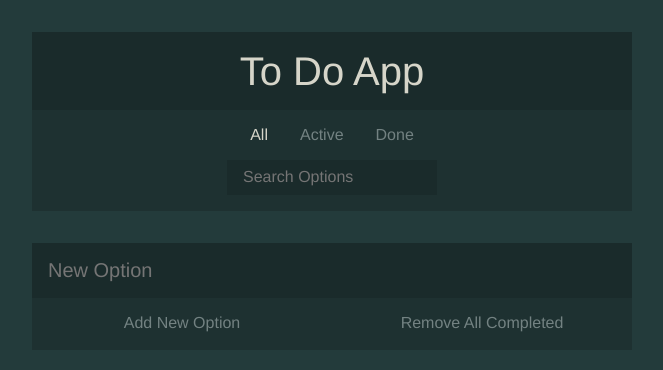
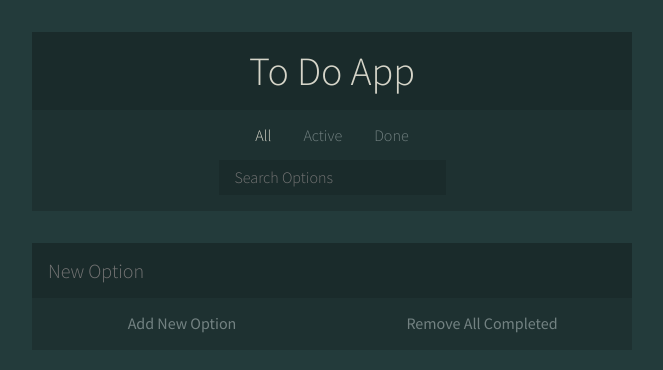
Before and after one commit to stormcloud266/react-boilerplate, a React app: page / in a window 1280 px wide. Shown: the whole page, without its empty margins (308-971 px from the left). Built offline with nearby package versions, Linux system fonts and the light colour scheme.

Commit message:
added new font

```diff
--- a/src/components/ToDoApp.js
+++ b/src/components/ToDoApp.js
@@ -62,7 +62,6 @@ class ToDoApp extends React.Component {
     return (
       <div className="wrapper">
         <Header />
-        {/* <button onClick={this.lg}>click</button> */}
         <FilterButtons
           handleSetView={this.handleSetView}
           view={this.state.view}
--- a/src/styles/base/_base.scss
+++ b/src/styles/base/_base.scss
@@ -4,9 +4,9 @@ html {
 }
 body {
   height: 100%;
-  font-family: Helvetica, Arial, sans-serif;
+  font-family: 'Source Sans Pro', Helvetica, Arial, sans-serif;
   font-size: $m-size;
-  font-weight: 100;
+  font-weight: 300;
   background: $mainGreen;
   color: $lightGray;
   position: relative;
--- a/src/styles/components/_add-option.scss
+++ b/src/styles/components/_add-option.scss
@@ -17,7 +17,7 @@
     flex: 1 0 100%;
     box-sizing: border-box;
     font-size: 2rem;
-    font-weight: 100;
+    font-weight: 300;
   }
 
   button {
--- a/src/styles/components/_option.scss
+++ b/src/styles/components/_option.scss
@@ -38,7 +38,7 @@
     margin: 0;
     font-size: 2rem;
     transition: all .3s;
-
+    word-break: break-all;
   }
   &__remove {
     padding: $s-size;
```
Also changed, not shown: dist/index.html.
